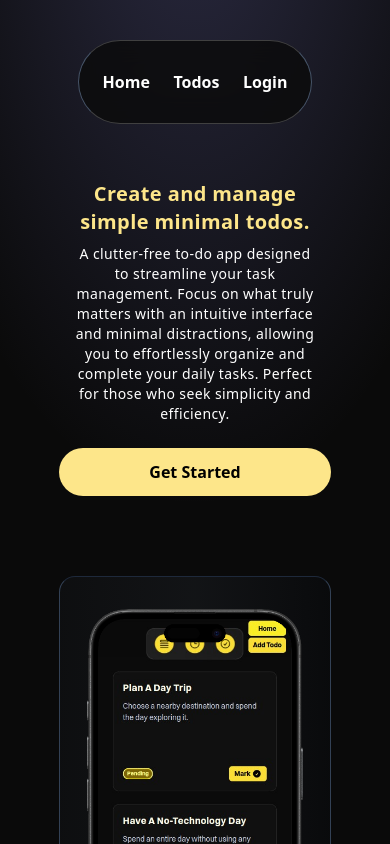
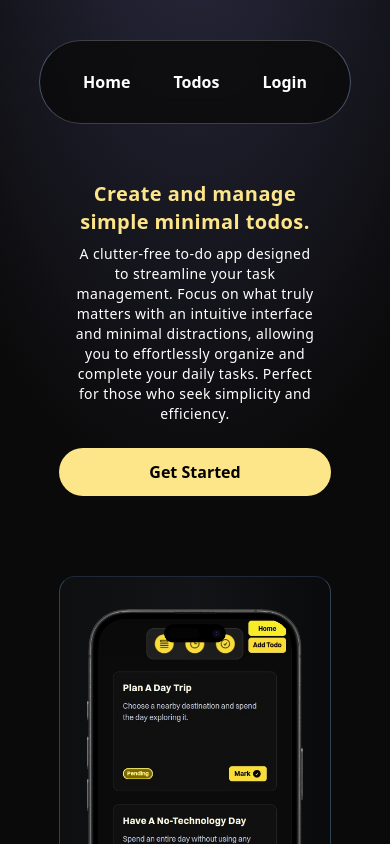
Before and after one commit to sanemishinazugawa11/SimpleTodo, a React (Vite) app in the folder Application/Client/: page / in a window 390 px wide. Built offline with nearby package versions, Linux system fonts and the light colour scheme; a web font is replaced by a local one.

Commit message:
modified navbar

```diff
--- a/Application/Client/src/Components/Navbar.tsx
+++ b/Application/Client/src/Components/Navbar.tsx
@@ -40,7 +40,7 @@ const Navbar: React.FC = () => {
         <div>
             <ToastContainer />
 
-            <div className=" bg-neutral-950/80 backdrop-blur-md text-white rounded-full z-50 border-[0.5px] flex justify-evenly items-center border-x-slate-600 border-y-neutral-700 fixed top-10 left-1/2  w-[60%] sm:w-[50%]  -translate-x-[50%] h-[10vh] ">
+            <div className=" bg-neutral-950/80 backdrop-blur-md text-white rounded-full z-50 border-[0.5px] flex justify-evenly items-center border-x-slate-600 border-y-neutral-700 fixed top-10 left-1/2  w-[80%] sm:w-[50%]  -translate-x-[50%] h-[10vh] ">
                 <span className="hover:underline hover:cursor-pointer sm:rounded-xl font-semibold font-switzer sm:text-lg lg:text-xl xl:text-2xl">Home</span>
                 <span onClick={() => {
                     if (isLogged) {
```
